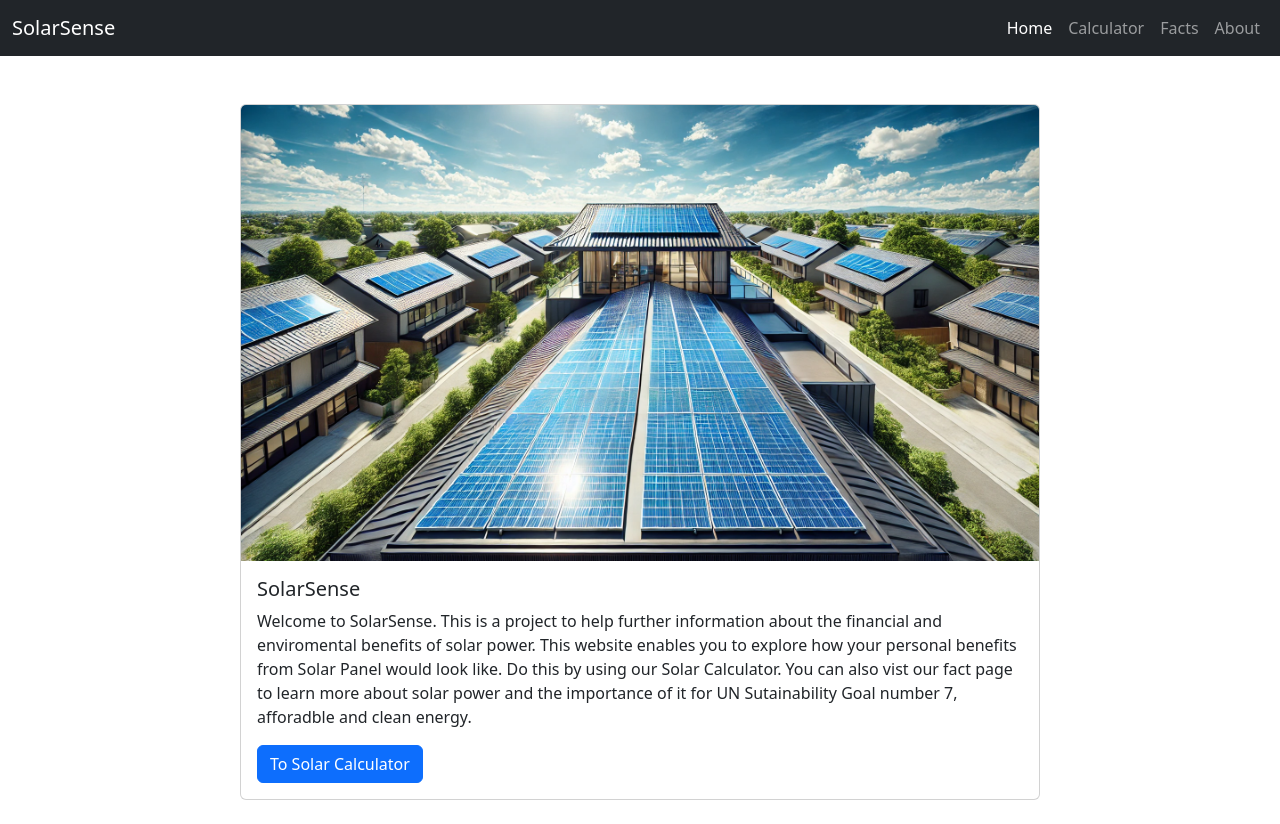
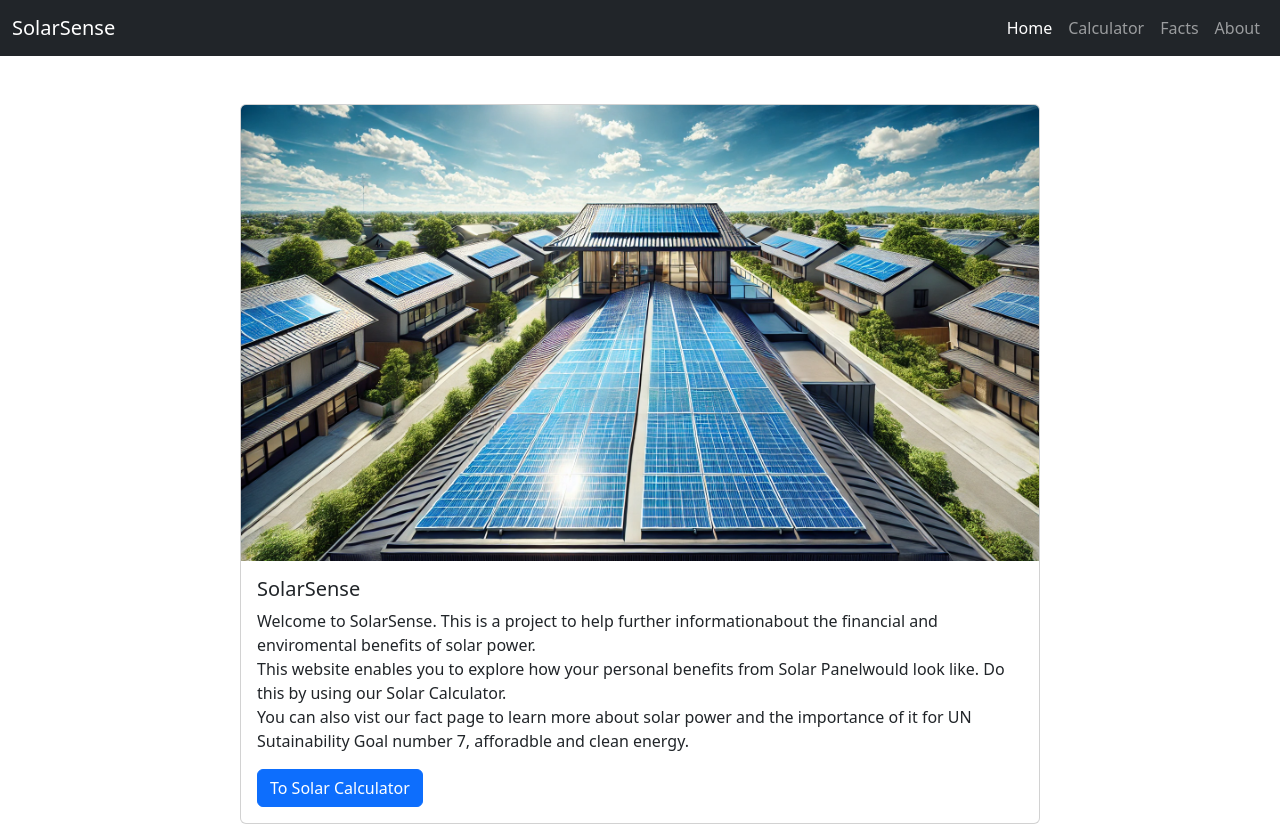
Before and after one commit to BobRolf/DAT257-Agile-G16, a React (Vite) app in the folder SolarSense/: page / in a window 1280 px wide. Before the commit the page ends 800 px from the top, so only its background shows below. Built offline with nearby package versions, Linux system fonts and the light colour scheme.

Commit message:
Add content to about page

```diff
--- /dev/null
+++ b/SolarSense/src/components/AboutCard.tsx
@@ -0,0 +1,21 @@
+import Card from './Card'
+//The card that displays on the home page
+
+const AboutCard: React.FC = () => {
+    return <Card
+    image=""
+    title="About SolarSense"
+    text={`This is a project created for the course Agile Software Projext Management at Chalmers University of Technology. In this Course we are tasked to create aproject that is related to the UN Sustainability Goals. We chose to create awebsite that helps people understand the financial and enviromental benefits ofsolar power.
+
+        For this we have created a Solar Calculator that helps you find how adding solar panels to your home would impact both you and the enviroment.
+
+        We also have a fact page that helps you understand the importance of solar power and the importance of it for UN Sutainability Goal number 7, afforadble and clean energy.
+
+        This project was created by Group 16 and consists of the following members:
+        Simon Victor, Erik Hakeröd, Simon Bergström, Oliver Anderzén and Gustav Hartwig`}
+    buttonText="Back to Home"
+    buttonLink="/"
+  />
+}
+
+export default AboutCard;
--- a/SolarSense/src/components/Card.tsx
+++ b/SolarSense/src/components/Card.tsx
@@ -14,7 +14,9 @@ function Card({ image, title, text, buttonText, buttonLink }: CardProps) {
       <img src={image} className="card-img-top" alt={title} />
       <div className="card-body">
         <h5 className="card-title">{title}</h5>
-        <p className="card-text">{text}</p>
+        <p className="card-text" style={{ whiteSpace: 'pre-line' }}>
+          {text}
+        </p>
         <Link to={buttonLink} className="btn btn-primary">{buttonText}</Link>
       </div>
     </div>
--- a/SolarSense/src/components/HomeCard.tsx
+++ b/SolarSense/src/components/HomeCard.tsx
@@ -5,12 +5,9 @@ function HomeCard(){
     return <Card
     image="/src/assets/SolarPanels.jpg"
     title="SolarSense"
-    text="Welcome to SolarSense. This is a project to help further information
-    about the financial and enviromental benefits of solar power.
-    This website enables you to explore how your personal benefits from Solar Panel
-    would look like. Do this by using our Solar Calculator.
-    You can also vist our fact page to learn more about solar power and the
-    importance of it for UN Sutainability Goal number 7, afforadble and clean energy."
+    text="Welcome to SolarSense. This is a project to help further informationabout the financial and enviromental benefits of solar power.
+This website enables you to explore how your personal benefits from Solar Panelwould look like. Do this by using our Solar Calculator.
+You can also vist our fact page to learn more about solar power and the importance of it for UN Sutainability Goal number 7, afforadble and clean energy."
     buttonText="To Solar Calculator"
     buttonLink="/Calculator"
   />
--- a/SolarSense/src/pages/About.tsx
+++ b/SolarSense/src/pages/About.tsx
@@ -1,12 +1,14 @@
 import React from 'react';
 import Navbar from '../components/Navbar';
+import AboutCard from '../components/AboutCard'; // Import AboutCard
 
 const About: React.FC = () => {
     return (
         <div>
             <Navbar /> {/* Add Navbar */}
-            <h1>About</h1>
-            <p>This is the About page.</p>
+            <div className="container mt-5 d-flex justify-content-center">
+                <AboutCard /> {/* Add AboutCard */}
+                </div>
         </div>
     );
 };
```
